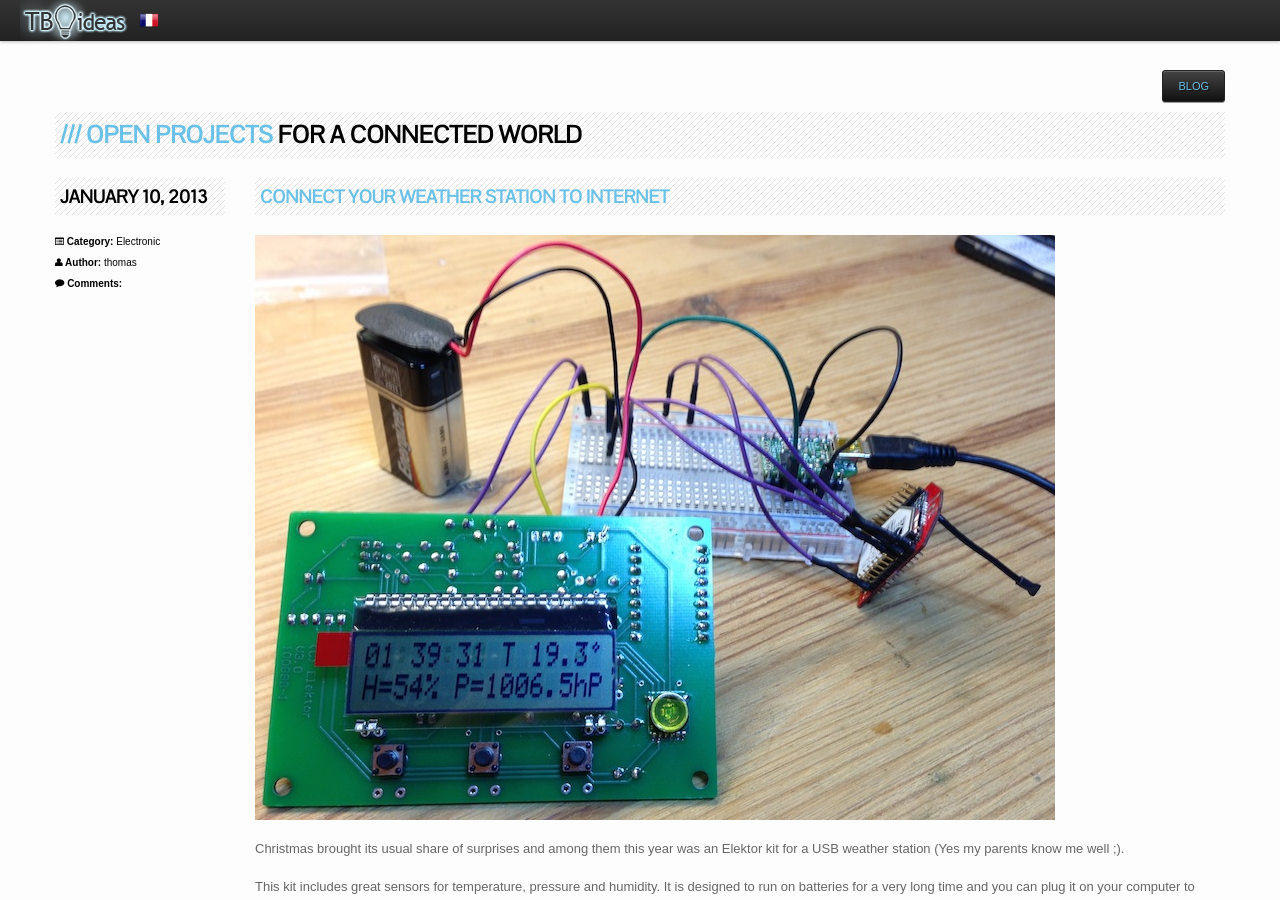
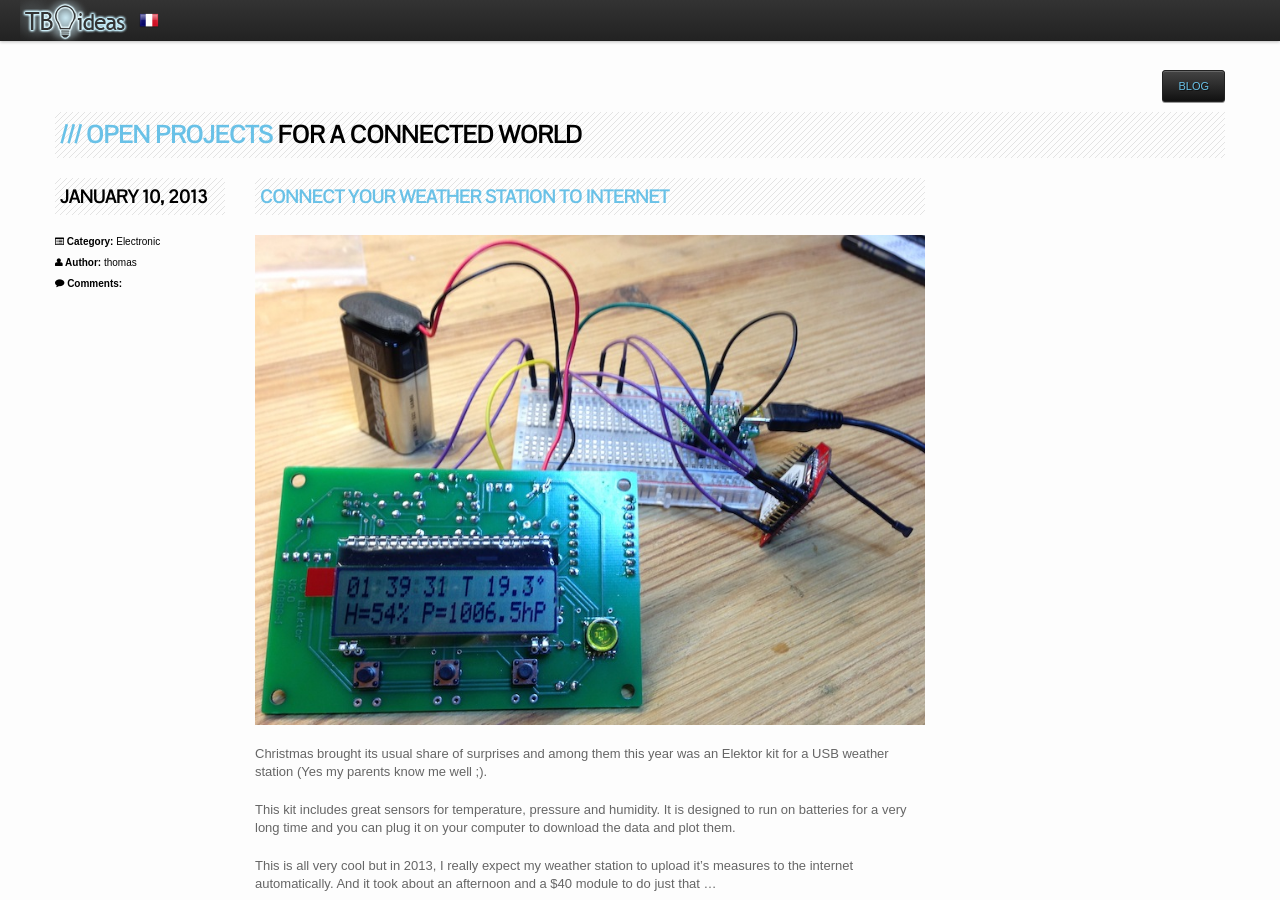
Before and after one commit to tbideas/tbideas.github.com, a Jekyll site: the page built from blog/index.html, in a window 1280 px wide and 900 px high. Built offline with Jekyll 4.4.1, drawn with Linux system fonts in a browser that asks for light colours; nearby versions of some CDN libraries; some web fonts are replaced; library files that are not in the unit come from our copies; comment, search, counter and statistics services are not loaded.

Commit message:
Nicer layout of the blog articles (fixing the html)

```diff
--- a/_layouts/post.html
+++ b/_layouts/post.html
@@ -4,7 +4,7 @@ layout: default
 
 <div class="row">
   <div class="span9">
-    <div class="row" id="">
+    <div class="row">
 
       <div class="span2">
         <div class="ddate">
--- a/blog/index.html
+++ b/blog/index.html
@@ -6,9 +6,8 @@ navcolored: true
 navweight: 9
 ---
 
-<div class="container inner_content">
 <div class="row">
-    <div class="span12 blog post">
+  <div class="span9">
 
     {% for post in site.posts %}
       <div class="row">
@@ -29,7 +28,7 @@ navweight: 9
 		        </span>
 		      </div>
 	      </div>
-		      <div class="span10" style="margin-bottom:20px">
+	      <div class="span7" style="margin-bottom:20px">
 		      <h3 class="sep_bg"><a href="{{ post.url }}" title="{{ post.title }}">{{ post.title }}</a></h3>
 	          {{ post.content | split:"<!-- more -->" | first }}
 	          {% if post.content contains "<!-- more -->" %}
@@ -44,7 +43,6 @@ navweight: 9
 
   </div>
 </div>
-</div>
 
 <script type="text/javascript">
 var disqus_shortname = '{{ site.disqus_shortname }}';
```
Lines whose indentation alone changed are shown as unchanged.
